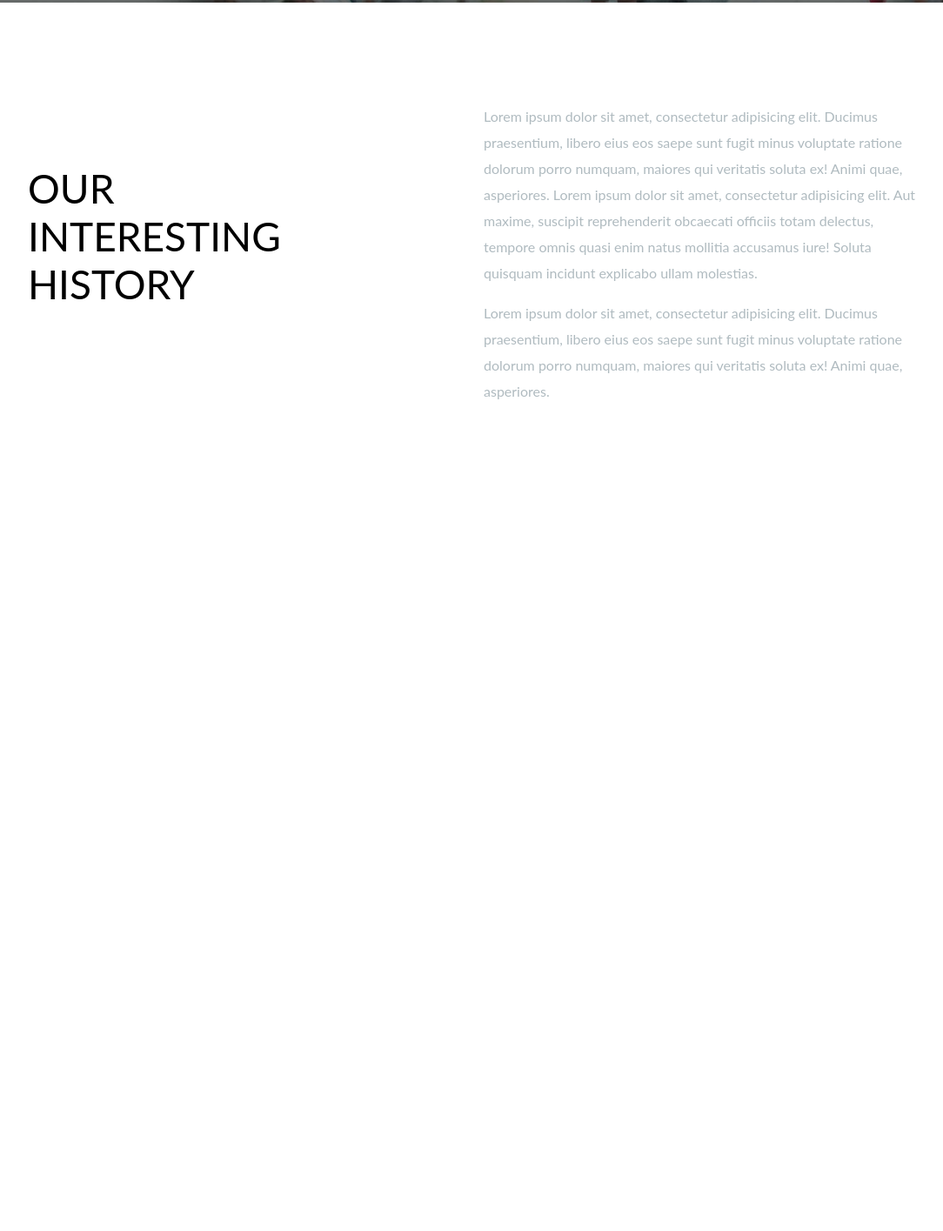
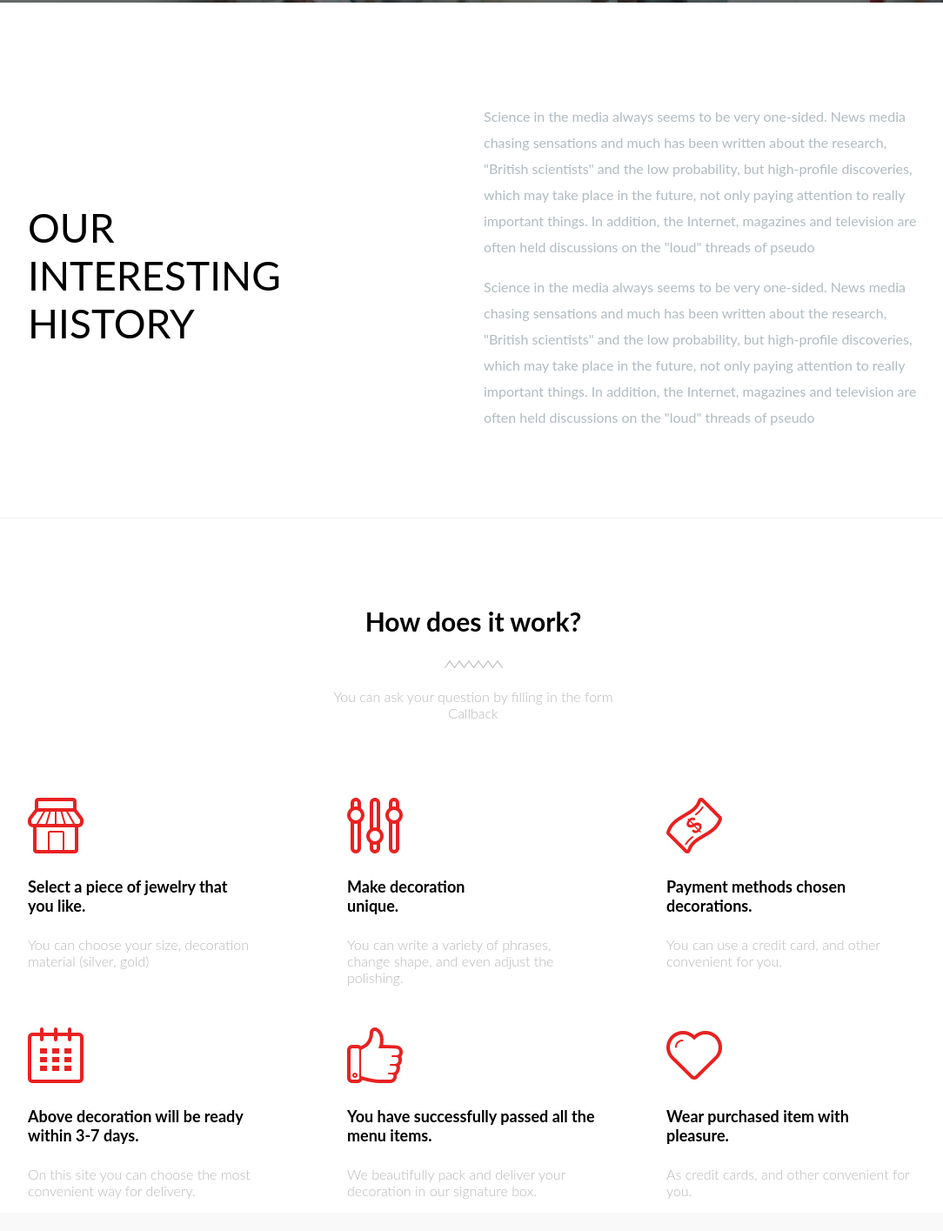
Before and after one commit to remoideas/edicionweb2014, a plain HTML site: page jewerely/index.html in a window 1280 px wide. Shown: the part 697-2112 px from the top of the page at 87% size, without its empty margins (96-1180 px from the left). Before the commit the page ends 1178 px from the top, so only its background shows below. Drawn offline with Linux system fonts and the light colour scheme.

Commit message:
Agregamos la sección de work

```diff
--- a/jewerely/css/style.css
+++ b/jewerely/css/style.css
@@ -105,7 +105,7 @@ header .menu .item a:hover {
 }
 
 
-.cleafix {
+.clearfix {
 
 	clear: both;
 
@@ -196,7 +196,7 @@ button.choose:hover {
 	font-size: 46px;
 	font-weight: 400;
 	width: 300px;
-	padding-top: 140px;
+	padding-top: 185px;
 
 }
 
@@ -211,3 +211,88 @@ button.choose:hover {
 	color: #b0bbc0;
 
 }
+.intro .text p {
+
+	margin-bottom: 0;
+
+}
+.division {
+
+	border-top: 1px solid #f1f1f1;
+	margin: 100px 0;
+
+}
+
+.work h3 {
+
+	font-size: 30px;
+	text-align: center;
+	margin: 0;
+
+}
+
+.work .separador {
+
+	text-align: center;
+	margin: 20px 0;
+
+}
+
+.work .subtitle {
+
+	text-align: center;
+	color: #b7b7b7;
+	font-weight: 300;
+	margin-bottom: 88px;
+}
+
+.work .work-container {
+
+	margin: 32px 0;
+
+}
+
+.work .work-wrap {
+
+	width: 285px;
+	float: left;
+	margin-right: 82px;
+
+}
+
+.work .work-wrap:last-child {
+
+	margin-right: 0px;
+
+}
+
+.work h4 {
+
+	font-size: 18px;
+
+}
+
+.work p {
+
+	font-size: 16px;
+	color: #b7b7b7;
+	font-weight: 300;
+
+}
+
+
+/* Slider */
+
+
+.slider {
+
+	padding: 100px 0;
+	background-color: #faf9f9;
+
+}
+
+.slider img.thumb {
+
+	float: left;
+
+}
--- a/jewerely/index.html
+++ b/jewerely/index.html
@@ -39,7 +39,7 @@
 
 					</div>
 
-					<div class="cleafix"></div>
+					<div class="clearfix"></div>
 
 				</div>
 
@@ -73,18 +73,113 @@
 			<div class="text">
 
 				<p>
-					Lorem ipsum dolor sit amet, consectetur adipisicing elit. Ducimus praesentium, libero eius eos saepe sunt fugit minus voluptate ratione dolorum porro numquam, maiores qui veritatis soluta ex! Animi quae, asperiores. Lorem ipsum dolor sit amet, consectetur adipisicing elit. Aut maxime, suscipit reprehenderit obcaecati officiis totam delectus, tempore omnis quasi enim natus mollitia accusamus iure! Soluta quisquam incidunt explicabo ullam molestias.
+					Science in the media always seems to be very one-sided. News media chasing sensations and much has been written about the research, "British scientists" and the low probability, but high-profile discoveries, which may take place in the future, not only paying attention to really important things. In addition, the Internet, magazines and television are often held discussions on the "loud" threads of pseudo
 				</p>
 
 				<p>
-					Lorem ipsum dolor sit amet, consectetur adipisicing elit. Ducimus praesentium, libero eius eos saepe sunt fugit minus voluptate ratione dolorum porro numquam, maiores qui veritatis soluta ex! Animi quae, asperiores.
+					Science in the media always seems to be very one-sided. News media chasing sensations and much has been written about the research, "British scientists" and the low probability, but high-profile discoveries, which may take place in the future, not only paying attention to really important things. In addition, the Internet, magazines and television are often held discussions on the "loud" threads of pseudo
 				</p>
 
 			</div>
+			<div class="clearfix"></div>
 
 		</section>
 
 	</div>
 
+	<div class="division"></div>
+
+	<div class="container">
+
+		<section class="work">
+
+			<h3>How does it work?</h3>
+			<div class="separador"><img src="img/separacionwork.jpg" height="9" width="67" alt=""></div>
+			<div class="subtitle">You can ask your question by filling in the form <br>Callback</div>
+
+			<div class="work-container">
+
+				<div class="work-wrap">
+					<img src="img/casita.jpg" height="64" width="64" alt="">
+					<h4>Select a piece of jewelry that <br>you like.</h4>
+					<p>You can choose your size, decoration material (silver, gold)</p>
+				</div>
+
+				<div class="work-wrap">
+					<img src="img/ajustes.jpg" height="64" width="64" alt="">
+					<h4>Make decoration <br>unique.</h4>
+					<p>You can write a variety of phrases, change shape, and even adjust the polishing.</p>
+				</div>
+
+				<div class="work-wrap">
+					<img src="img/dinero.jpg" height="64" width="64" alt="">
+					<h4>Payment methods chosen decorations.</h4>
+					<p>You can use a credit card, and other convenient for you.</p>
+				</div>
+
+			</div>
+
+			<div class="clearfix"></div>
+
+			<div class="work-container">
+
+				<div class="work-wrap">
+					<img src="img/calendario.jpg" height="64" width="64" alt="">
+					<h4>Above decoration will be ready within 3-7 days.</h4>
+					<p>On this site you can choose the most convenient way for delivery.</p>
+				</div>
+
+				<div class="work-wrap">
+					<img src="img/megusta.jpg" height="64" width="64" alt="">
+					<h4>You have successfully passed all the menu items.</h4>
+					<p>We beautifully pack and deliver your decoration in our signature box.</p>
+				</div>
+
+				<div class="work-wrap">
+					<img src="img/corazon.jpg" height="64" width="64" alt="">
+					<h4>Wear purchased item with pleasure.</h4>
+					<p>As credit cards, and other convenient for you.</p>
+				</div>
+
+			</div>
+
+			<div class="clearfix"></div>
+
+
+		</section>
+
+	</div>
+
+	<div class="slider">
+
+		<div class="slider-item">
+
+			<div class="container">
+
+				<img class="thumb" src="img/producto1.jpg" alt="">
+
+				<div class="media">
+
+					<h4>Mercury</h4>
+
+					<img src="img/separacionwork.jpg" height="9" width="67" alt="">
+
+					<p>Movie buff Tony Chou (Tony Zhou) published in his Vimeo video review with an analysis of the demonstration set of SMS and other text messages in modern cinema.</p>
+
+					<a href="">Learn more</a>
+
+				</div>
+
+				<div class="clearfix"></div>
+
+			</div>
+
+		</div>
+
+		<a href="" class="izquierda"></a>
+		<a href="" class="derecha"></a>
+
+	</div>
+
 </body>
 </html>
```
Also changed, not shown: jewerely/img/ajustes.jpg (added), jewerely/img/calendario.jpg (added), jewerely/img/casita.jpg (added), jewerely/img/corazon.jpg (added), jewerely/img/dinero.jpg (added), jewerely/img/megusta.jpg (added), jewerely/img/producto1.jpg (added), jewerely/img/separacionwork.jpg (added), 1 other file.
